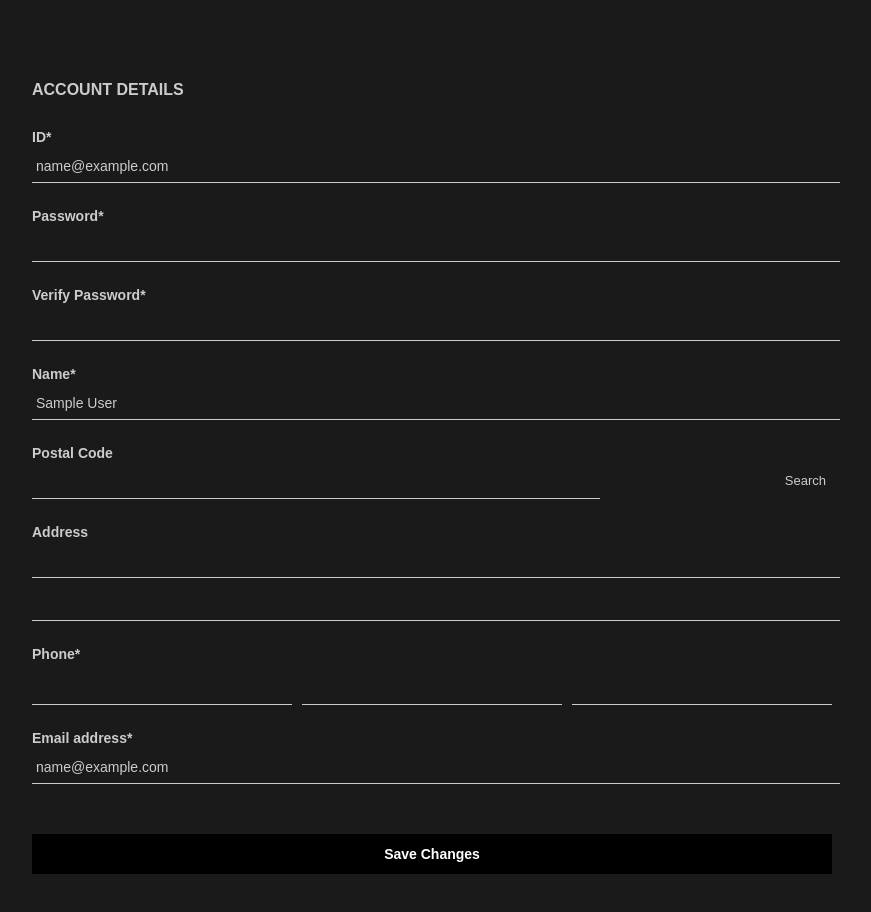
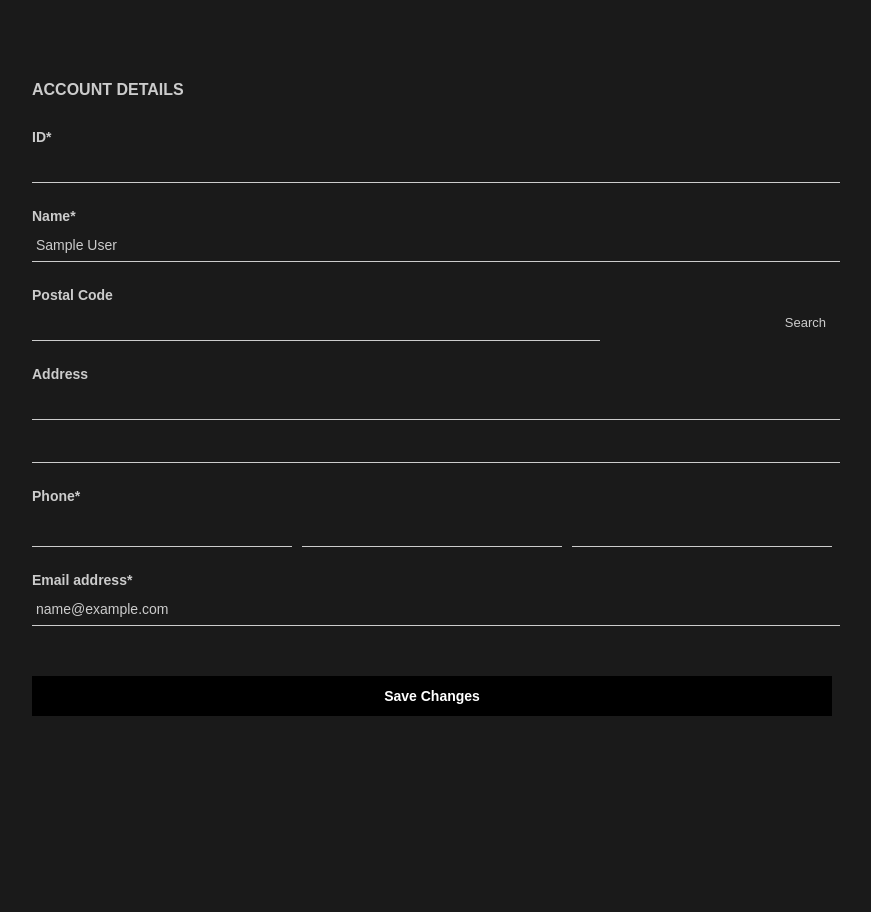
Before and after one commit to ljy9386/SABLESTUDIO, a plain HTML site: page AccountDetails.html in a window 1280 px wide. Shown: the whole page, without its empty margins (208-1079 px from the left). After the commit the page ends 800 px from the top, so only its background shows below. Drawn offline with Linux system fonts and the light colour scheme; sample sign-in values are in the browser's storage.

Commit message:
Add files via upload

```diff
--- a/AccountDetails.html
+++ b/AccountDetails.html
@@ -100,12 +100,6 @@
     <label for="id">ID*</label>
     <input type="text" id="id" value="" />
 
-    <label for="password">Password*</label>
-    <input type="password" id="password" />
-
-    <label for="verify-password">Verify Password*</label>
-    <input type="password" id="verify-password" />
-
     <label for="name">Name*</label>
     <input type="text" id="name" value="" />
 
@@ -140,11 +134,21 @@
         return;
       }
 
-      // ✅ 자동 입력
-      document.getElementById("id").value = user.email || "";
-      document.getElementById("name").value = user.name || "";
-      document.querySelector("input[type='email']").value = user.email || "";
-    });
+       // ✅ 자동 입력 항목들
+    document.getElementById("id").value = user.user_id || "";
+    document.getElementById("name").value = user.name || "";
+    document.querySelector("input[type='email']").value = user.email || "";
+    document.querySelector(".postal-group input").value = user.postalCode || "";
+    document.querySelectorAll("input[type='text']")[4].value = user.address || "";
+
+    // ✅ 전화번호 자동입력 (하이픈 제거 후 분리)
+    if (user.phone) {
+      const phone = user.phone.replace(/-/g, "");
+      document.querySelectorAll(".phone-group input")[0].value = phone.slice(0, 3);
+      document.querySelectorAll(".phone-group input")[1].value = phone.slice(3, 7);
+      document.querySelectorAll(".phone-group input")[2].value = phone.slice(7);
+    }
+  });
   </script>
 </body>
 </html>
```
